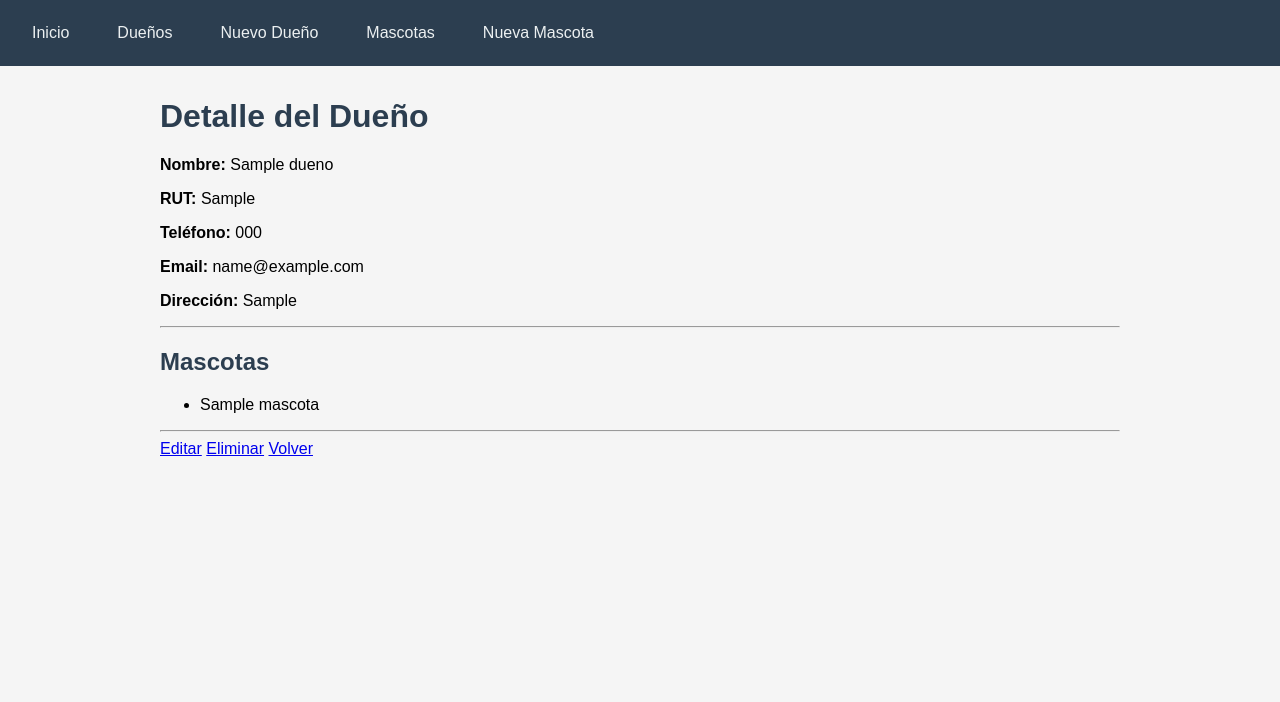
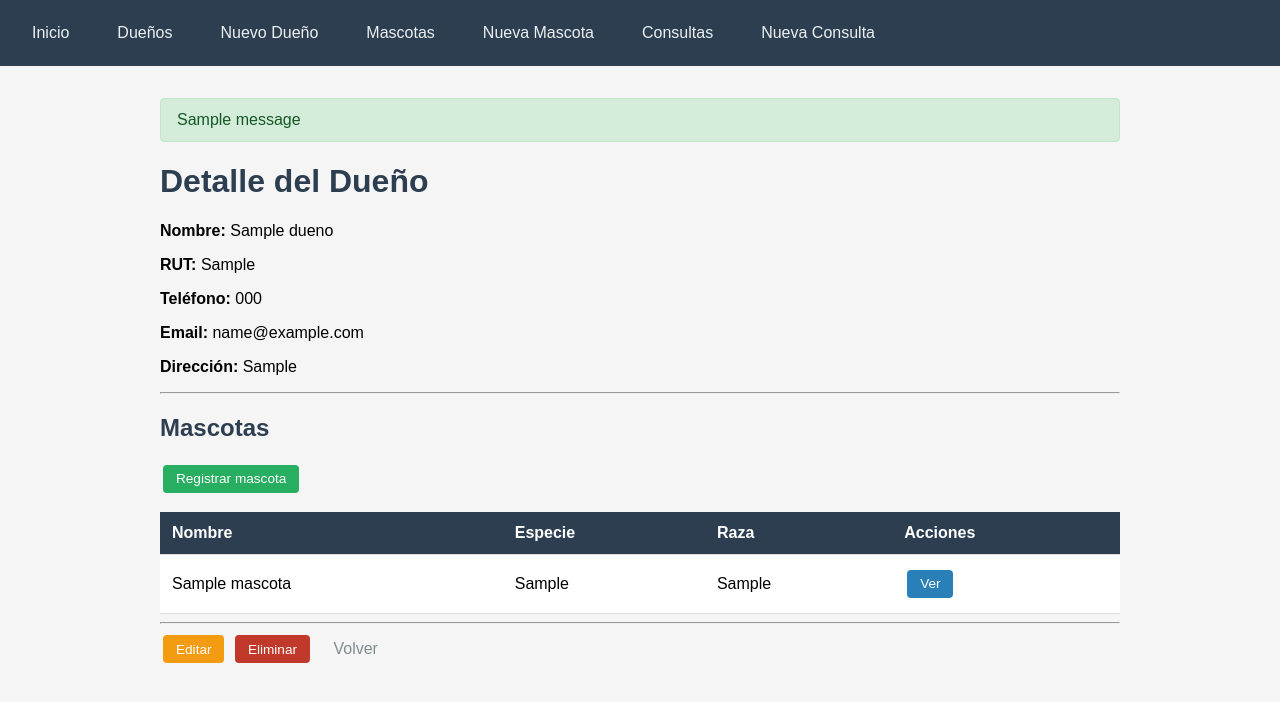
Before and after one commit to RobertoOtarola/veterinaria_patasfelices, a Django app: page /duenos/1/ in a window 1280 px wide. Shown: the top 702 px of the page. Run offline with Django 5.2, Linux system fonts and the light colour scheme; tables that the repository leaves empty hold one stand-in row (values such as "Sample post"); one stand-in notice (Sample message) is shown.

Commit message:
feat: add ConsultaMedica CRUD, dashboard stats, messages, pagination, search, RUT validation
Bonus 1: CRUD completo para ConsultaMedica (5 CBVs, 5 rutas, 4 templates)
Bonus 2: Dashboard inicio con contadores (Dueno, Mascota, ConsultaMedica)
Bonus 3: Mensajes de éxito con SuccessMessageMixin en create/update/delete
Avanzado 1: Paginación (paginate_by=10) en todas las list views
Avanzado 2: Validación de RUT chileno (clean() con regex en modelo Dueno)
Avanzado 3: Búsqueda por nombre/RUT en DuenoListView (?q= param)

Otros:
- Link 'Registrar mascota' en dueno_detail.html
- Link 'Nueva consulta' en mascota_detail.html
- Mascotas del dueño como tabla con acciones
- Consultas de mascota con acciones Ver/Editar/Eliminar
- Bloque de mensajes en base.html
- Nav con links a Consultas

```diff
--- a/fichas/models.py
+++ b/fichas/models.py
@@ -1,4 +1,6 @@
+import re
 from django.db import models
+from django.core.exceptions import ValidationError
 
 
 class Dueno(models.Model):
@@ -10,6 +12,13 @@ class Dueno(models.Model):
 
     def __str__(self):
         return f"{self.nombre} ({self.rut})"
+
+    def clean(self):
+        super().clean()
+        if self.rut and not re.match(r'^\d{1,2}\.\d{3}\.\d{3}-[\dkK]$', self.rut):
+            raise ValidationError(
+                {'rut': 'El RUT debe tener el formato 12.345.678-9'}
+            )
 
     class Meta:
         ordering = ['nombre']
--- a/fichas/urls.py
+++ b/fichas/urls.py
@@ -5,7 +5,7 @@ app_name = 'fichas'
 
 urlpatterns = [
     # HOME
-    path('', views.HomeView.as_view(), name='inicio'),
+    path('', views.inicio, name='inicio'),
 
     # ===== DUEÑOS =====
     path('duenos/', views.DuenoListView.as_view(), name='dueno_lista'),
@@ -20,4 +20,11 @@ urlpatterns = [
     path('mascotas/nuevo/', views.MascotaCreateView.as_view(), name='mascota_crear'),
     path('mascotas/editar/<int:pk>/', views.MascotaUpdateView.as_view(), name='mascota_editar'),
     path('mascotas/eliminar/<int:pk>/', views.MascotaDeleteView.as_view(), name='mascota_eliminar'),
+
+    # ===== CONSULTAS MÉDICAS =====
+    path('consultas/', views.ConsultaListView.as_view(), name='consulta_lista'),
+    path('consultas/<int:pk>/', views.ConsultaDetailView.as_view(), name='consulta_detalle'),
+    path('consultas/nuevo/', views.ConsultaCreateView.as_view(), name='consulta_crear'),
+    path('consultas/editar/<int:pk>/', views.ConsultaUpdateView.as_view(), name='consulta_editar'),
+    path('consultas/eliminar/<int:pk>/', views.ConsultaDeleteView.as_view(), name='consulta_eliminar'),
 ]
--- a/fichas/views.py
+++ b/fichas/views.py
@@ -1,58 +1,128 @@
 from django.urls import reverse_lazy
-from django.views.generic import *
-from .models import Dueno, Mascota
-from django.views.generic import TemplateView
+from django.views.generic import (
+    ListView, DetailView, CreateView, UpdateView, DeleteView
+)
+from django.contrib.messages.views import SuccessMessageMixin
+from django.contrib import messages
+from django.shortcuts import render
+from django.db.models import Q
 
-class HomeView(TemplateView):
-    template_name = "fichas/inicio.html"
+from .models import Dueno, Mascota, ConsultaMedica
+
+
+# ===== INICIO (Bonus 2) =====
+def inicio(request):
+    context = {
+        'total_duenos': Dueno.objects.count(),
+        'total_mascotas': Mascota.objects.count(),
+        'total_consultas': ConsultaMedica.objects.count(),
+    }
+    return render(request, 'fichas/inicio.html', context)
+
 
 # ===== DUEÑO =====
 class DuenoListView(ListView):
     model = Dueno
+    paginate_by = 10
+
+    def get_queryset(self):
+        queryset = super().get_queryset()
+        q = self.request.GET.get('q', '').strip()
+        if q:
+            queryset = queryset.filter(
+                Q(nombre__icontains=q) | Q(rut__icontains=q)
+            )
+        return queryset
 
 
 class DuenoDetailView(DetailView):
     model = Dueno
 
 
-class DuenoCreateView(CreateView):
+class DuenoCreateView(SuccessMessageMixin, CreateView):
     model = Dueno
     fields = '__all__'
     success_url = reverse_lazy('fichas:dueno_lista')
+    success_message = "Dueño creado exitosamente."
 
 
-class DuenoUpdateView(UpdateView):
+class DuenoUpdateView(SuccessMessageMixin, UpdateView):
     model = Dueno
     fields = '__all__'
     success_url = reverse_lazy('fichas:dueno_lista')
+    success_message = "Dueño actualizado exitosamente."
 
 
 class DuenoDeleteView(DeleteView):
     model = Dueno
     success_url = reverse_lazy('fichas:dueno_lista')
 
+    def post(self, request, *args, **kwargs):
+        messages.success(request, "Dueño eliminado exitosamente.")
+        return super().post(request, *args, **kwargs)
+
 
 # ===== MASCOTA =====
 class MascotaListView(ListView):
     model = Mascota
+    paginate_by = 10
 
 
 class MascotaDetailView(DetailView):
     model = Mascota
 
 
-class MascotaCreateView(CreateView):
+class MascotaCreateView(SuccessMessageMixin, CreateView):
     model = Mascota
     fields = '__all__'
     success_url = reverse_lazy('fichas:mascota_lista')
+    success_message = "Mascota creada exitosamente."
 
 
-class MascotaUpdateView(UpdateView):
+class MascotaUpdateView(SuccessMessageMixin, UpdateView):
     model = Mascota
     fields = '__all__'
     success_url = reverse_lazy('fichas:mascota_lista')
+    success_message = "Mascota actualizada exitosamente."
 
 
 class MascotaDeleteView(DeleteView):
     model = Mascota
     success_url = reverse_lazy('fichas:mascota_lista')
+
+    def post(self, request, *args, **kwargs):
+        messages.success(request, "Mascota eliminada exitosamente.")
+        return super().post(request, *args, **kwargs)
+
+
+# ===== CONSULTA MÉDICA (Bonus 1) =====
+class ConsultaListView(ListView):
+    model = ConsultaMedica
+    paginate_by = 10
+
+
+class ConsultaDetailView(DetailView):
+    model = ConsultaMedica
+
+
+class ConsultaCreateView(SuccessMessageMixin, CreateView):
+    model = ConsultaMedica
+    fields = '__all__'
+    success_url = reverse_lazy('fichas:consulta_lista')
+    success_message = "Consulta médica creada exitosamente."
+
+
+class ConsultaUpdateView(SuccessMessageMixin, UpdateView):
+    model = ConsultaMedica
+    fields = ['motivo', 'diagnostico', 'tratamiento', 'costo']
+    success_url = reverse_lazy('fichas:consulta_lista')
+    success_message = "Consulta médica actualizada exitosamente."
+
+
+class ConsultaDeleteView(DeleteView):
+    model = ConsultaMedica
+    success_url = reverse_lazy('fichas:consulta_lista')
+
+    def post(self, request, *args, **kwargs):
+        messages.success(request, "Consulta médica eliminada exitosamente.")
+        return super().post(request, *args, **kwargs)
--- a/templates/fichas/base.html
+++ b/templates/fichas/base.html
@@ -31,6 +31,37 @@
             max-width: 960px;
             margin: 2rem auto;
             padding: 0 1rem;
+        }
+        /* Mensajes de éxito */
+        .messages {
+            list-style: none;
+            padding: 0;
+            margin: 0 0 1rem;
+        }
+        .messages li {
+            padding: 0.75rem 1rem;
+            border-radius: 4px;
+            margin-bottom: 0.5rem;
+        }
+        .messages .success {
+            background-color: #d4edda;
+            color: #155724;
+            border: 1px solid #c3e6cb;
+        }
+        .messages .error {
+            background-color: #f8d7da;
+            color: #721c24;
+            border: 1px solid #f5c6cb;
+        }
+        .messages .warning {
+            background-color: #fff3cd;
+            color: #856404;
+            border: 1px solid #ffeeba;
+        }
+        .messages .info {
+            background-color: #d1ecf1;
+            color: #0c5460;
+            border: 1px solid #bee5eb;
         }
         table {
             width: 100%;
@@ -99,9 +190,19 @@
     <a href="{% url 'fichas:dueno_crear' %}">Nuevo Dueño</a>
     <a href="{% url 'fichas:mascota_lista' %}">Mascotas</a>
     <a href="{% url 'fichas:mascota_crear' %}">Nueva Mascota</a>
+    <a href="{% url 'fichas:consulta_lista' %}">Consultas</a>
+    <a href="{% url 'fichas:consulta_crear' %}">Nueva Consulta</a>
 </nav>
 
 <div class="container">
+    {% if messages %}
+    <ul class="messages">
+        {% for message in messages %}
+        <li class="{{ message.tags }}">{{ message }}</li>
+        {% endfor %}
+    </ul>
+    {% endif %}
+
     {% block content %}{% endblock %}
 </div>
 
--- a/templates/fichas/dueno_detail.html
+++ b/templates/fichas/dueno_detail.html
@@ -1,4 +1,6 @@
 {% extends 'fichas/base.html' %}
+
+{% block title %}Detalle del Dueño — PatasFelices{% endblock %}
 
 {% block content %}
 <h1>Detalle del Dueño</h1>
@@ -6,25 +8,46 @@
 <p><strong>Nombre:</strong> {{ object.nombre }}</p>
 <p><strong>RUT:</strong> {{ object.rut }}</p>
 <p><strong>Teléfono:</strong> {{ object.telefono }}</p>
-<p><strong>Email:</strong> {{ object.email }}</p>
-<p><strong>Dirección:</strong> {{ object.direccion }}</p>
+<p><strong>Email:</strong> {{ object.email|default:"—" }}</p>
+<p><strong>Dirección:</strong> {{ object.direccion|default:"—" }}</p>
 
 <hr>
 
 <h2>Mascotas</h2>
 
-<ul>
-{% for mascota in object.mascota_set.all %}
-    <li>{{ mascota.nombre }}</li>
-{% empty %}
-    <li>No tiene mascotas</li>
-{% endfor %}
-</ul>
+<a href="{% url 'fichas:mascota_crear' %}" class="btn btn-success">Registrar mascota</a>
+
+{% if object.mascota_set.all %}
+<table>
+    <thead>
+        <tr>
+            <th>Nombre</th>
+            <th>Especie</th>
+            <th>Raza</th>
+            <th>Acciones</th>
+        </tr>
+    </thead>
+    <tbody>
+    {% for mascota in object.mascota_set.all %}
+        <tr>
+            <td>{{ mascota.nombre }}</td>
+            <td>{{ mascota.especie }}</td>
+            <td>{{ mascota.raza|default:"—" }}</td>
+            <td>
+                <a href="{% url 'fichas:mascota_detalle' mascota.pk %}" class="btn btn-primary">Ver</a>
+            </td>
+        </tr>
+    {% endfor %}
+    </tbody>
+</table>
+{% else %}
+<p>No tiene mascotas registradas.</p>
+{% endif %}
 
 <hr>
 
-<a href="{% url 'fichas:dueno_editar' object.pk %}">Editar</a>
-<a href="{% url 'fichas:dueno_eliminar' object.pk %}">Eliminar</a>
-<a href="{% url 'fichas:dueno_lista' %}">Volver</a>
+<a href="{% url 'fichas:dueno_editar' object.pk %}" class="btn btn-warning">Editar</a>
+<a href="{% url 'fichas:dueno_eliminar' object.pk %}" class="btn btn-danger">Eliminar</a>
+<a href="{% url 'fichas:dueno_lista' %}" class="cancel-link">Volver</a>
 
 {% endblock %}
```
Also changed, not shown: other parts of templates/fichas/base.html (+60 -0 lines), templates/fichas/consultamedica_confirm_delete.html (added, +16 -0 lines), templates/fichas/consultamedica_detail.html (added, +21 -0 lines), templates/fichas/consultamedica_form.html (added, +15 -0 lines), templates/fichas/consultamedica_list.html (added, +54 -0 lines), templates/fichas/dueno_list.html (+18 -0 lines), templates/fichas/inicio.html (+23 -3 lines), templates/fichas/mascota_detail.html (+8 -0 lines), templates/fichas/mascota_list.html (+13 -0 lines).
